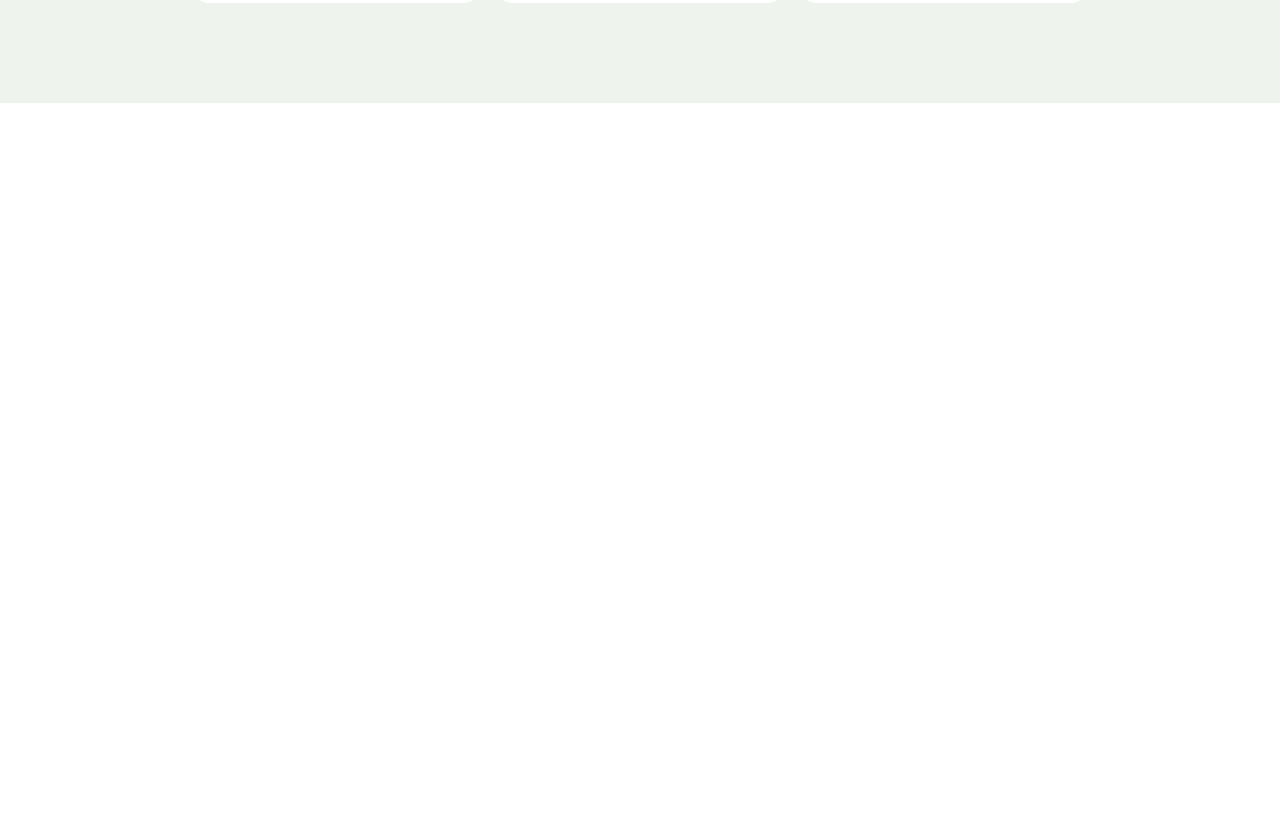
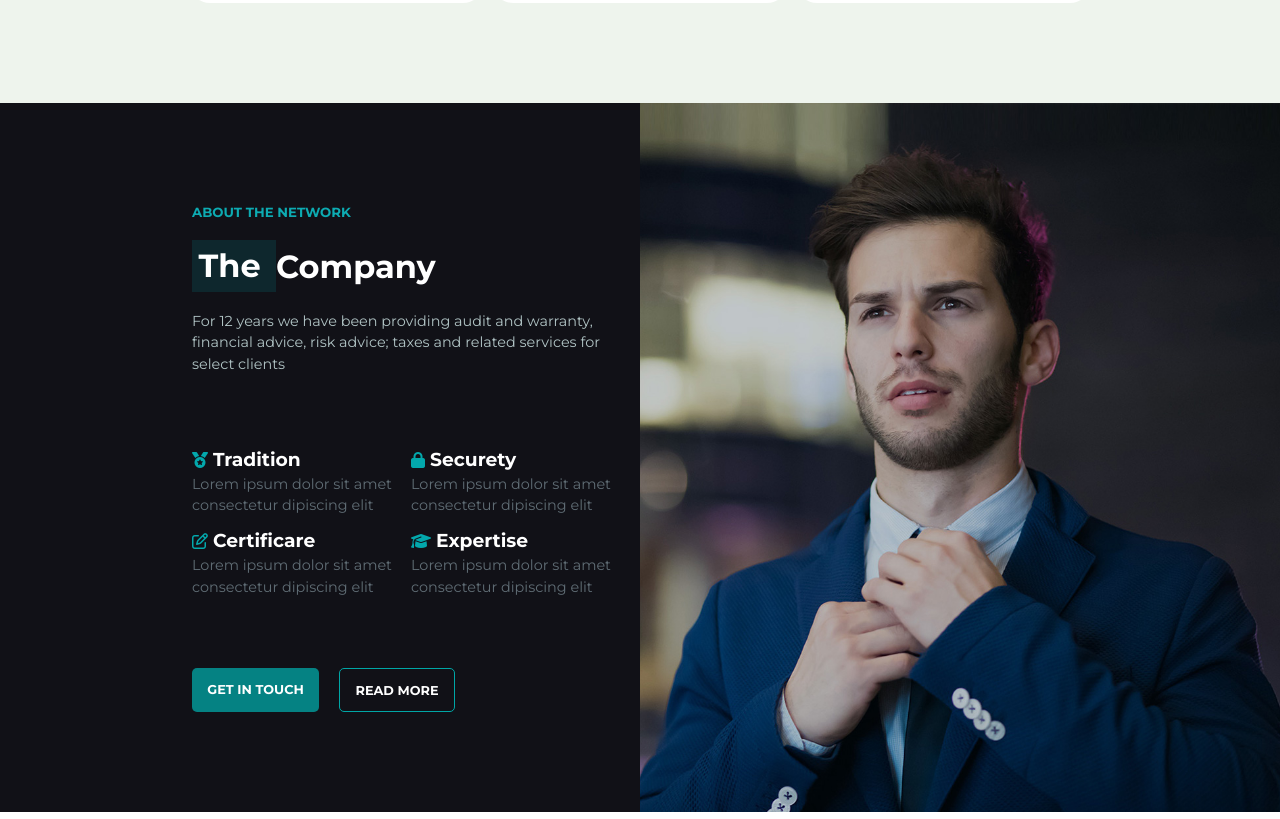
Before and after one commit to DomenicoLucarelli/proj-html-vuejs, a Vue app: page / in a window 1280 px wide. Shown: the part 1358-2177 px from the top of the page. Before the commit the page ends 1461 px from the top, so only its background shows below. Built offline with nearby package versions, Linux system fonts and the light colour scheme.

Commit message:
feat: sezione network

```diff
--- a/src/App.vue
+++ b/src/App.vue
@@ -3,13 +3,14 @@ import AppInfo from './components/AppInfo.vue';
 
 import AppHeader from './components/AppHeader.vue';
 import AppServices from './components/AppServices.vue';
+import AppNetwork from './components/AppNetwork.vue';
 
 
 export default {
     data() {
         return {};
     },
-    components: { AppInfo, AppHeader, AppServices }
+    components: { AppInfo, AppHeader, AppServices, AppNetwork }
 }
 </script>
 
@@ -21,6 +22,8 @@ export default {
 
   <AppServices></AppServices>
 
+  <AppNetwork></AppNetwork>
+
 </template>
 
 <style lang="scss">
--- /dev/null
+++ b/src/components/AppNetwork.vue
@@ -0,0 +1,153 @@
+<script>
+import NetworkCard from './NetworkCard.vue';
+
+export default {
+    name: "AppNetwork",
+    data() {
+        return {
+            cards: [
+                {
+                    image: "fa-solid fa-medal",
+                    title: "Tradition",
+                    des: "Lorem ipsum dolor sit amet consectetur dipiscing elit",
+                },
+                {
+                    image: "fa-solid fa-lock",
+                    title: "Securety",
+                    des: "Lorem ipsum dolor sit amet consectetur dipiscing elit",
+                },
+                {
+                    image: "fa-regular fa-pen-to-square",
+                    title: "Certificare",
+                    des: "Lorem ipsum dolor sit amet consectetur dipiscing elit",
+                },
+                {
+                    image: "fa-solid fa-graduation-cap",
+                    title: "Expertise",
+                    des: "Lorem ipsum dolor sit amet consectetur dipiscing elit",
+                },
+            ],
+        };
+    },
+    components: { NetworkCard }
+}
+</script>
+
+<template>
+
+    <div class="container">
+
+        <div class="left-section">
+
+            <div class="inner-content">
+                <h5>About The Network</h5>
+
+                <div class="title">
+
+                    <h1><mark>The </mark> Company </h1>
+
+                </div>
+
+
+                <p>
+                    For 12 years we have been providing audit and warranty, financial advice,
+                    risk advice; taxes and related services for select clients
+                </p>
+
+                <div class="card-container">
+
+                    <NetworkCard v-for="(card, index) in cards" :key="index" :image="card.image" :title="card.title" :info="card.des"></NetworkCard>
+
+                </div>
+
+                <div class="btn-container">
+                    <div class="btn1">Get in touch</div>
+                    <div class="btn2">Read More</div>
+                </div>
+            </div>
+
+
+        </div>
+
+        <div class="right-section">
+
+            <img src="img/about-4.jpg" alt="">
+
+        </div>
+
+    </div>
+
+</template>
+
+<style lang="scss" scoped >
+    .container{
+
+        background-color: #111117;
+
+        display: flex;
+
+        .left-section{
+            width: 50%;
+            align-self: center;
+
+            .inner-content{
+                width: 70%;
+                margin-left: auto;
+
+                padding: 100px 20px 100px 0;
+
+                display: flex;
+                flex-direction: column;
+                gap: 20px;
+
+                h5{
+                    text-transform: uppercase;
+                    color: #0dabb2;
+                }
+
+                .title {
+                    color: white;
+
+                    mark{
+                        color: white;
+                        background-color: #0e272d;
+                    }
+                }
+
+                p{
+                    color: #b0c3c4;
+                    font-size: .9em;
+                }
+
+                .card-container{
+                    display: flex;
+                    flex-wrap: wrap;
+                    gap: 10px;
+
+                    padding: 50px 0;
+                }
+
+                .btn-container{
+                    display: flex;
+                    gap: 20px;
+
+                    .btn2{
+                        background-color: transparent;
+                        color: white;
+                    }
+                }
+
+            }
+        }
+
+        .right-section{
+            width: 50%;
+
+            img{
+                width: 100%;
+                height: 100%;
+                object-fit: cover;
+            }
+        }
+    }
+</style>
--- /dev/null
+++ b/src/components/NetworkCard.vue
@@ -0,0 +1,58 @@
+<script>
+export default {
+
+    name: 'NetworkCard',
+
+    data() {
+        return {
+
+        }
+    },
+
+    props: {
+        image: String,
+        title: String,
+        info: String,
+    }
+}
+</script>
+
+<template>
+    <div class="card">
+        <div class="top">
+            <i :class="image"></i>
+            <h3>{{title}}</h3>
+        </div>
+
+        <div class="middle">
+            {{ info }}
+        </div>
+
+    </div>
+</template>
+
+<style lang="scss" scoped >
+.card{
+    width: calc(100% / 2 - 10px / 2 );
+}
+.top{
+    display: flex;
+    gap: 5px;
+    align-items: center;
+
+    i{
+        color: #03a8ac;
+    }
+
+    h3{
+        color: white;
+    }
+
+}
+
+.middle{
+    font-size: .9em;
+    color: #606d75;
+}
+
+</style>
--- a/src/style.scss
+++ b/src/style.scss
@@ -39,6 +39,7 @@ a{
   font-size: .8em;
   text-transform: uppercase;
   padding: .9em 1.2em;
+  font-weight: bold;
 
   &:hover{
     background-color: #00a6a6;
@@ -54,6 +55,8 @@ a{
   font-size: .8em;
   text-transform: uppercase;
   padding: .9em 1.2em;
+  font-weight: bold;
+
 
   &:hover{
     background-color: #00a6a6;
```
